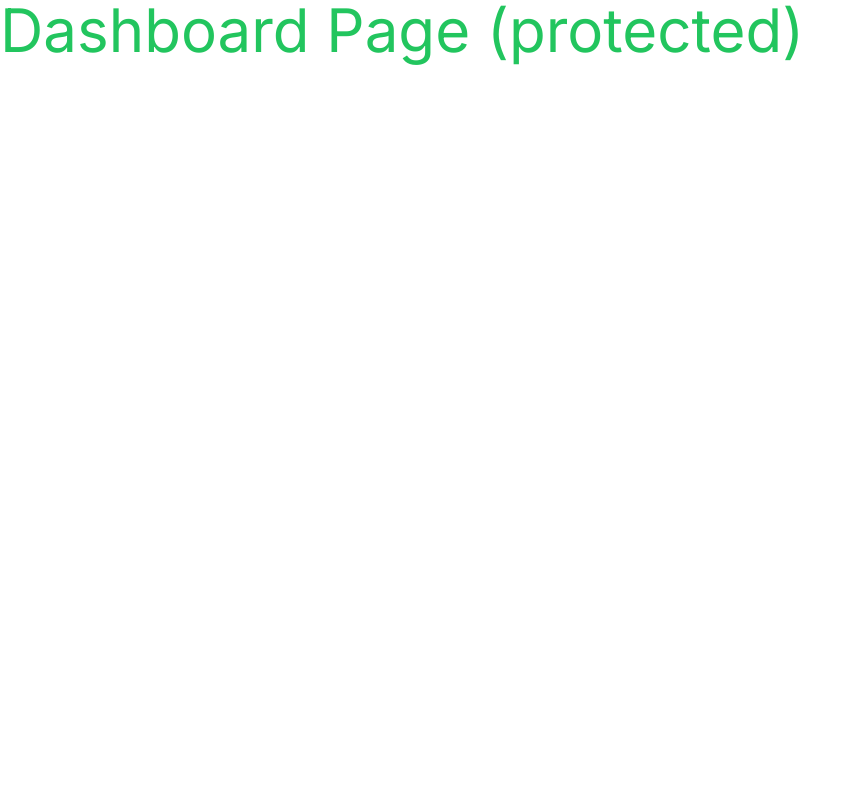
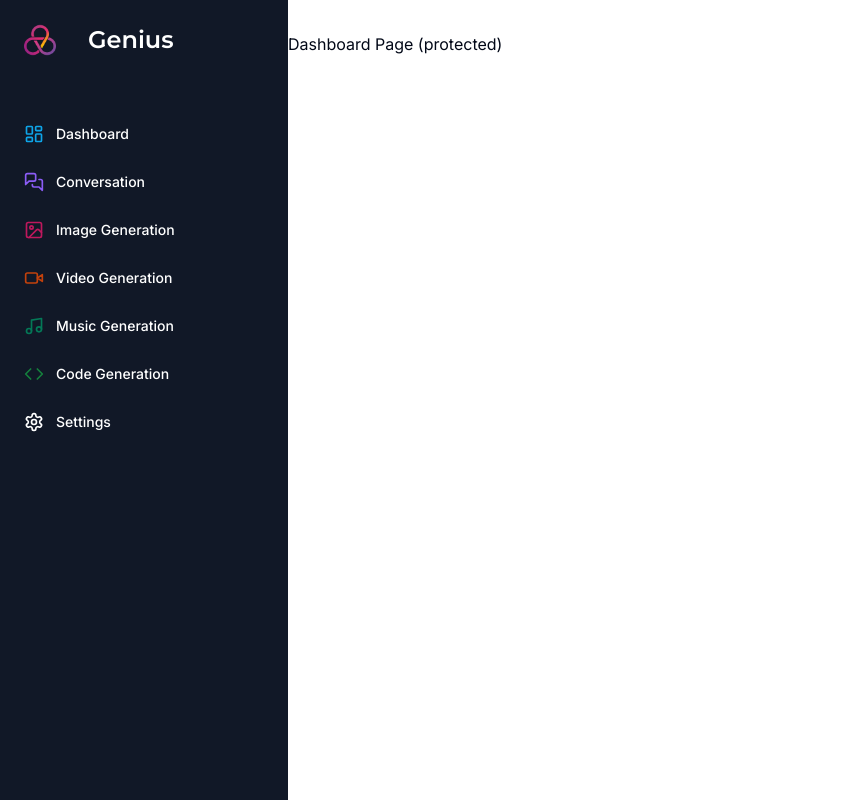
Before and after one commit to sergiolopezsouto/genius-AI, a Next.js app: page /dashboard in a window 1280 px wide. Shown: the whole page, without its empty margins (0-856 px from the left). Built offline with nearby package versions, Linux system fonts and the light colour scheme.

Commit message:
implementing sidebar

```diff
--- a/app/(dashboard)/(routes)/dashboard/page.tsx
+++ b/app/(dashboard)/(routes)/dashboard/page.tsx
@@ -1,12 +1,8 @@
-import { UserButton } from '@clerk/nextjs'
-
-
 const DashboardPage = () => {
 
   return (
     <div>
-      <p className='text-6xl text-green-500'>Dashboard Page (protected)</p>
-      <UserButton afterSignOutUrl='/'/>
+      <p>Dashboard Page (protected)</p>
     </div>
   )
 }
--- /dev/null
+++ b/app/(dashboard)/layout.tsx
@@ -0,0 +1,20 @@
+import Navbar from '@/components/navbar'
+import Sidebar from '@/components/sidebar'
+
+
+const DashboardLayout = ({children} : {children: React.ReactNode}) => {
+  return (
+    <div className='h-full relative'>
+        <div className='hidden h-full md:flex md:w-72 md:flex-col md:fixed md:inset-y-o z-[80] bg-gray-900'>
+            <Sidebar />
+        </div>
+
+        <main className="md:pl-72">
+            <Navbar />
+            {children}
+        </main>
+    </div>
+  )
+}
+
+export default DashboardLayout
--- /dev/null
+++ b/components/mobile-sidebar.tsx
@@ -0,0 +1,25 @@
+'use client'
+
+import { Menu } from "lucide-react"
+
+import { Button } from "./ui/button"
+import { Sheet, SheetContent, SheetTrigger } from "./ui/sheet"
+import Sidebar from "./sidebar"
+
+
+const MobileSidebar = () => {
+  return (
+    <Sheet>
+        <SheetTrigger>
+            <Button variant="ghost" size="icon" className='md:hidden'>
+                <Menu />
+            </Button>
+        </SheetTrigger>
+        <SheetContent side="left" className="p-0">
+            <Sidebar />
+        </SheetContent>
+    </Sheet>
+  )
+}
+
+export default MobileSidebar
--- /dev/null
+++ b/components/navbar.tsx
@@ -0,0 +1,20 @@
+import { UserButton } from '@clerk/nextjs'
+
+import MobileSidebar from './mobile-sidebar'
+
+
+const Navbar = () => {
+  return (
+    <div className='flex items-center p-4'>
+
+        <MobileSidebar />
+
+        <div className='flex w-full justify-end'>
+            <UserButton afterSignOutUrl='/' />
+        </div>
+
+    </div>
+  )
+}
+
+export default Navbar
--- /dev/null
+++ b/components/sidebar.tsx
@@ -0,0 +1,87 @@
+'use client'
+
+import Image from "next/image"
+import Link from "next/link"
+import { Montserrat } from "next/font/google"
+
+import { cn } from "@/lib/utils"
+import { CodeIcon, ImageIcon, LayoutDashboard, MessagesSquare, MusicIcon, SettingsIcon, VideoIcon } from "lucide-react"
+
+
+const montserrat = Montserrat({ weight: "600" , subsets: ["latin"] })
+
+const routes = [
+    {
+        label: "Dashboard",
+        icon: LayoutDashboard,
+        href: "/dashboard",
+        color: "text-sky-500"
+    },
+    {
+        label: "Conversation",
+        icon: MessagesSquare,
+        href: "/conversation",
+        color: "text-violet-500"
+    },
+    {
+        label: "Image Generation",
+        icon: ImageIcon,
+        href: "/image",
+        color: "text-pink-700"
+    },
+    {
+        label: "Video Generation",
+        icon: VideoIcon,
+        href: "/video",
+        color: "text-orange-700"
+    },
+    {
+        label: "Music Generation",
+        icon: MusicIcon,
+        href: "/music",
+        color: "text-emerald-700"
+    },
+    {
+        label: "Code Generation",
+        icon: CodeIcon,
+        href: "/code",
+        color: "text-green-700"
+    },
+    {
+        label: "Settings",
+        icon: SettingsIcon,
+        href: "/settings",
+        // color: "text-green-700"
+    },
+]
+
+const Sidebar = () => {
+
+    return (
+        <div className="space-y-4 py-4 flex flex-col h-full bg-[#111827] text-white">
+            <div className="px-3 py-2 flex-1">
+
+                <Link href="/dashboard" className="flex items-center pl-3 mb-14">
+                    <div className="relative w-8 h-8 mr-8">
+                        <Image fill src="/logo.png" alt="logo" />
+                    </div>
+                    <h1 className={cn("text-2xl font-bold" , montserrat.className)}>Genius</h1>
+                </Link>
+
+                <div className="space-y-1">
+                    {routes.map( (route) => (
+                        <Link href={route.href} key={route.href} className="text-sm group flex p-3 w-full justify-start font-medium cursor-pointer hover:text.white hover:bg-white/10 rounded-lg">
+                            <div className="flex items-center flex-1">
+                                <route.icon className={ cn ("h-5 w-5 mr-3" , route.color) }/>
+                                {route.label}
+                            </div>
+                        </Link>
+                    ))}
+                </div>
+
+            </div>
+        </div>
+    )
+}
+
+export default Sidebar
--- /dev/null
+++ b/components/ui/sheet.tsx
@@ -0,0 +1,144 @@
+"use client"
+
+import * as React from "react"
+import * as SheetPrimitive from "@radix-ui/react-dialog"
+import { cva, type VariantProps } from "class-variance-authority"
+import { X } from "lucide-react"
+
+import { cn } from "@/lib/utils"
+
+const Sheet = SheetPrimitive.Root
+
+const SheetTrigger = SheetPrimitive.Trigger
+
+const SheetClose = SheetPrimitive.Close
+
+const SheetPortal = ({
+  className,
+  ...props
+}: SheetPrimitive.DialogPortalProps) => (
+  <SheetPrimitive.Portal className={cn(className)} {...props} />
+)
+SheetPortal.displayName = SheetPrimitive.Portal.displayName
+
+const SheetOverlay = React.forwardRef<
+  React.ElementRef<typeof SheetPrimitive.Overlay>,
+  React.ComponentPropsWithoutRef<typeof SheetPrimitive.Overlay>
+>(({ className, ...props }, ref) => (
+  <SheetPrimitive.Overlay
+    className={cn(
+      "fixed inset-0 z-50 bg-background/80 backdrop-blur-sm data-[state=open]:animate-in data-[state=closed]:animate-out data-[state=closed]:fade-out-0 data-[state=open]:fade-in-0",
+      className
+    )}
+    {...props}
+    ref={ref}
+  />
+))
+SheetOverlay.displayName = SheetPrimitive.Overlay.displayName
+
+const sheetVariants = cva(
+  "fixed z-50 gap-4 bg-background p-6 shadow-lg transition ease-in-out data-[state=open]:animate-in data-[state=closed]:animate-out data-[state=closed]:duration-300 data-[state=open]:duration-500",
+  {
+    variants: {
+      side: {
+        top: "inset-x-0 top-0 border-b data-[state=closed]:slide-out-to-top data-[state=open]:slide-in-from-top",
+        bottom:
+          "inset-x-0 bottom-0 border-t data-[state=closed]:slide-out-to-bottom data-[state=open]:slide-in-from-bottom",
+        left: "inset-y-0 left-0 h-full w-3/4 border-r data-[state=closed]:slide-out-to-left data-[state=open]:slide-in-from-left sm:max-w-sm",
+        right:
+          "inset-y-0 right-0 h-full w-3/4  border-l data-[state=closed]:slide-out-to-right data-[state=open]:slide-in-from-right sm:max-w-sm",
+      },
+    },
+    defaultVariants: {
+      side: "right",
+    },
+  }
+)
+
+interface SheetContentProps
+  extends React.ComponentPropsWithoutRef<typeof SheetPrimitive.Content>,
+    VariantProps<typeof sheetVariants> {}
+
+const SheetContent = React.forwardRef<
+  React.ElementRef<typeof SheetPrimitive.Content>,
+  SheetContentProps
+>(({ side = "right", className, children, ...props }, ref) => (
+  <SheetPortal>
+    <SheetOverlay />
+    <SheetPrimitive.Content
+      ref={ref}
+      className={cn(sheetVariants({ side }), className)}
+      {...props}
+    >
+      {children}
+      <SheetPrimitive.Close className="absolute right-4 top-4 rounded-sm opacity-70 ring-offset-background transition-opacity hover:opacity-100 focus:outline-none focus:ring-2 focus:ring-ring focus:ring-offset-2 disabled:pointer-events-none data-[state=open]:bg-secondary">
+        <X className="h-4 w-4" />
+        <span className="sr-only">Close</span>
+      </SheetPrimitive.Close>
+    </SheetPrimitive.Content>
+  </SheetPortal>
+))
+SheetContent.displayName = SheetPrimitive.Content.displayName
+
+const SheetHeader = ({
+  className,
+  ...props
+}: React.HTMLAttributes<HTMLDivElement>) => (
+  <div
+    className={cn(
+      "flex flex-col space-y-2 text-center sm:text-left",
+      className
+    )}
+    {...props}
+  />
+)
+SheetHeader.displayName = "SheetHeader"
+
+const SheetFooter = ({
+  className,
+  ...props
+}: React.HTMLAttributes<HTMLDivElement>) => (
+  <div
+    className={cn(
+      "flex flex-col-reverse sm:flex-row sm:justify-end sm:space-x-2",
+      className
+    )}
+    {...props}
+  />
+)
+SheetFooter.displayName = "SheetFooter"
+
+const SheetTitle = React.forwardRef<
+  React.ElementRef<typeof SheetPrimitive.Title>,
+  React.ComponentPropsWithoutRef<typeof SheetPrimitive.Title>
+>(({ className, ...props }, ref) => (
+  <SheetPrimitive.Title
+    ref={ref}
+    className={cn("text-lg font-semibold text-foreground", className)}
+    {...props}
+  />
+))
+SheetTitle.displayName = SheetPrimitive.Title.displayName
+
+const SheetDescription = React.forwardRef<
+  React.ElementRef<typeof SheetPrimitive.Description>,
+  React.ComponentPropsWithoutRef<typeof SheetPrimitive.Description>
+>(({ className, ...props }, ref) => (
+  <SheetPrimitive.Description
+    ref={ref}
+    className={cn("text-sm text-muted-foreground", className)}
+    {...props}
+  />
+))
+SheetDescription.displayName = SheetPrimitive.Description.displayName
+
+export {
+  Sheet,
+  SheetTrigger,
+  SheetClose,
+  SheetContent,
+  SheetHeader,
+  SheetFooter,
+  SheetTitle,
+  SheetDescription,
+}
--- a/package.json
+++ b/package.json
@@ -10,6 +10,7 @@
   },
   "dependencies": {
     "@clerk/nextjs": "^4.23.2",
+    "@radix-ui/react-dialog": "^1.0.4",
     "@radix-ui/react-slot": "^1.0.2",
     "@types/node": "20.4.6",
     "@types/react": "18.2.18",
```
Also changed, not shown: public/logo.png (added), 1 other file (tests, documents, lock files or other folders).
